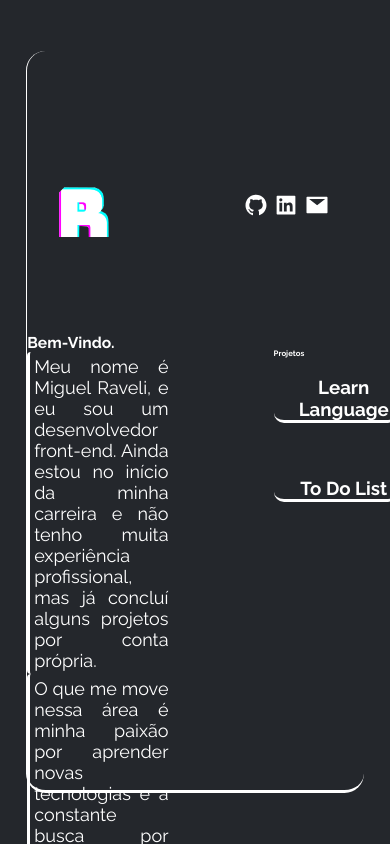
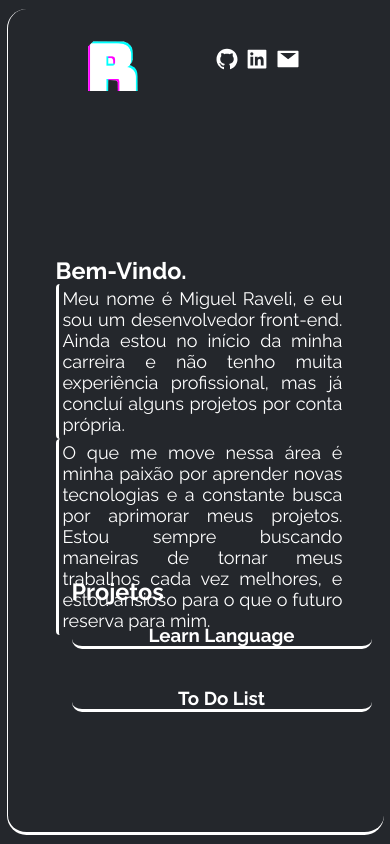
Before and after one commit to MiguelRaveli/portfolio, a React (Vite) app: page /#/ in a window 390 px wide. Shown: the top 844 px of the page. Built offline with nearby package versions, Linux system fonts and the light colour scheme.

Commit message:
mudanças de css

```diff
--- a/src/components/Apresentacao/Apresentacao.module.css
+++ b/src/components/Apresentacao/Apresentacao.module.css
@@ -5,7 +5,7 @@
 
 .apresentacao p {
   width: 100%;
-  max-width: 40vw;
+  max-width: 100vw;
   padding: 1vw;
   font-family: "Raleway", sans-serif;
   border-left: solid;
@@ -25,6 +25,8 @@
 .apresentacao a:hover {
   filter: brightness(1.5);
 }
+
+/* Estilos para dispositivos de tela pequena (celulares) */
 @media (max-width: 768px) {
     .apresentacao {
       padding: 1rem;
--- a/src/components/Projetos/Projetos.module.css
+++ b/src/components/Projetos/Projetos.module.css
@@ -26,11 +26,30 @@
 
 /* Consulta de mídia para telas menores, por exemplo, telas com largura máxima de 768px */
 @media (max-width: 768px) {
-  .projetos h3 {
-    padding-left: 1rem; /* Reduz o padding para telas menores */
+  .projetos {
+    display: flex;
+    flex-direction: column;
+    max-width: 300px; /* Reduz a largura para telas menores */
+    width: 100%; /* Ocupa toda a largura disponível */
+    padding-left: 2rem;
+    text-align: center;
+  }
+  .projetos h2 {
+    text-align: start;
+    margin-right: auto;
+    font-size: 6vw;
+  }
+  /* Estilos gerais que se aplicam a todas as telas */
+  .nome_projetos h3 {
+    text-align: center;
+    margin-right: auto;
+    border-bottom: solid;
+    border-radius: 10px;
+    cursor: pointer;
+    transition: transform 0.5s, ease 0.5s;
   }
 
-  .nome_projetos {
-    width: 100%; /* Define a largura para 100% para ocupar toda a largura disponível */
+  .nome_projetos :hover {
+    transform: scale(1.1);
   }
 }
--- a/src/routes/Home.module.css
+++ b/src/routes/Home.module.css
@@ -83,37 +83,82 @@
 }
 
 @media (max-width: 480px) {
-  .container_apresentacao {
-    gap: 1rem;
-    margin-top: 2rem;
-    margin-bottom: 2rem;
+  .home {
+    padding: 2rem;
+    display: flex;
+    justify-content: center;
+    align-items: center;
+    width: 80vw;
+    height: 90vh;
+    flex-direction: column;
+    -webkit-user-select: none;
+    -webkit-touch-callout: none;
+    -moz-user-select: none;
+    -ms-user-select: none;
+    user-select: none;
+    border-left: 0.5vw solid;
+    border-bottom: 1vw solid;
+    border-radius: 5vw;
+    animation: openingAnimation 0.5s ease-in-out;
   }
 
-  .apresentacao p {
-    max-width: 90%;
-    font-size: 28px;
+  .home h1 {
+    font-size: 6vw;
   }
 
-  .projetos {
-    max-width: 90%;
+  .home h2 {
+    font-size: 2vw;
+  }
+
+  .container_apresentacao {
+    display: flex;
+
+    flex-direction: column;
   }
 
   .redes {
+    display: flex;
     flex-direction: row;
-    justify-content: space-around;
+    justify-content: center;
     align-items: center;
-    width: 100%;
+    width: 55vw;
   }
 
-  .nome_projetos {
-    width: 100%;
+  .Rimg {
+    background-image: url("../img/R.png");
+    width: 50px;
+    height: 50px;
+    background-size: cover;
+    cursor: pointer;
+    transition: transform 0.3s, filter 0.3s;
+    margin-right: auto;
   }
 
-  .redes li {
-    margin: 0 0.2em;
+  .Rimg:hover {
+    transform: scale(1.1);
+    filter: brightness(0.7);
   }
 
-  .redes svg {
-    font-size: 1.5em;
+  .icons {
+    display: flex;
+    flex-direction: row;
+    margin-left: auto;
+    margin-bottom: 10px;
+  }
+
+  .container_home {
+    display: flex;
+    height: 100%;
+    width: 100%;
+    flex-direction: column;
+    justify-content: center;
+    margin-top: 5rem;
+  }
+
+  .componentes {
+    height: 300vh;
+    width: 100%;
+    margin-right: 4rem;
+    height: 40vh;
   }
 }
```
Lines whose indentation alone changed are shown as unchanged.
